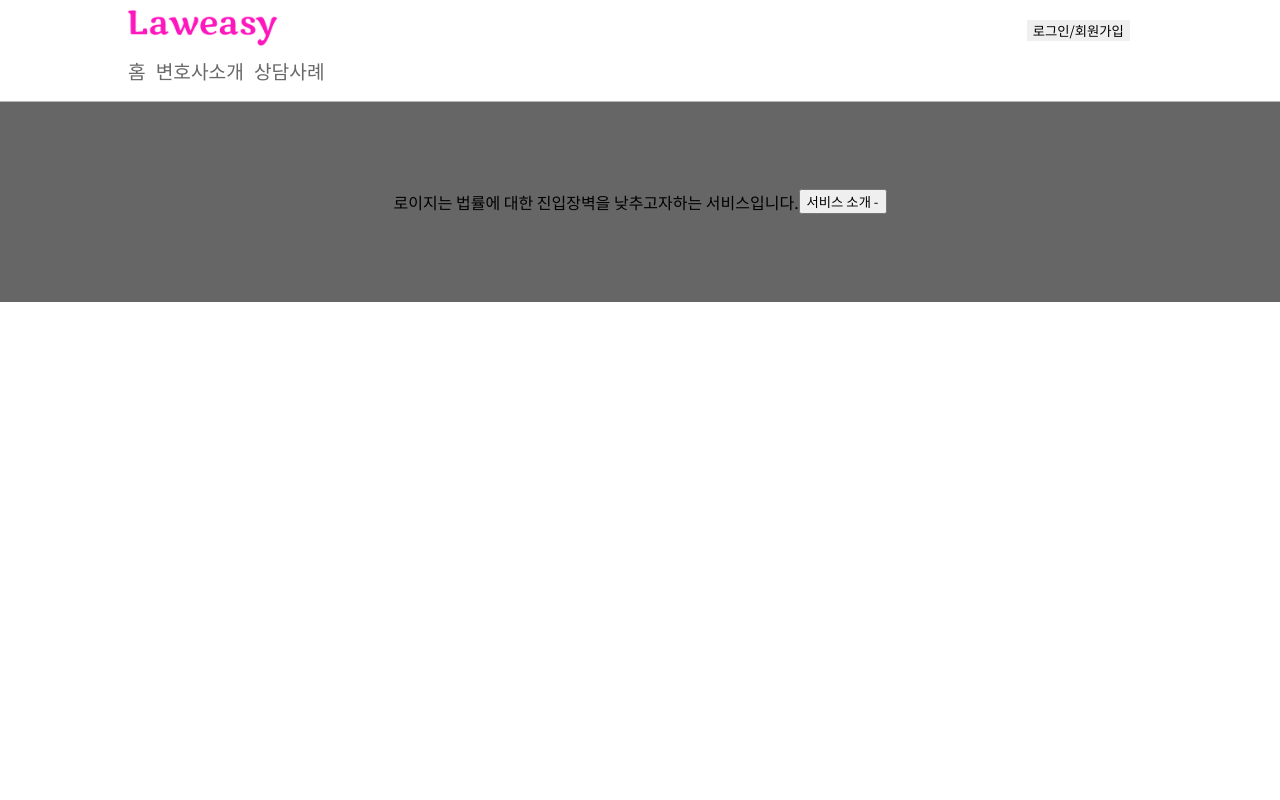
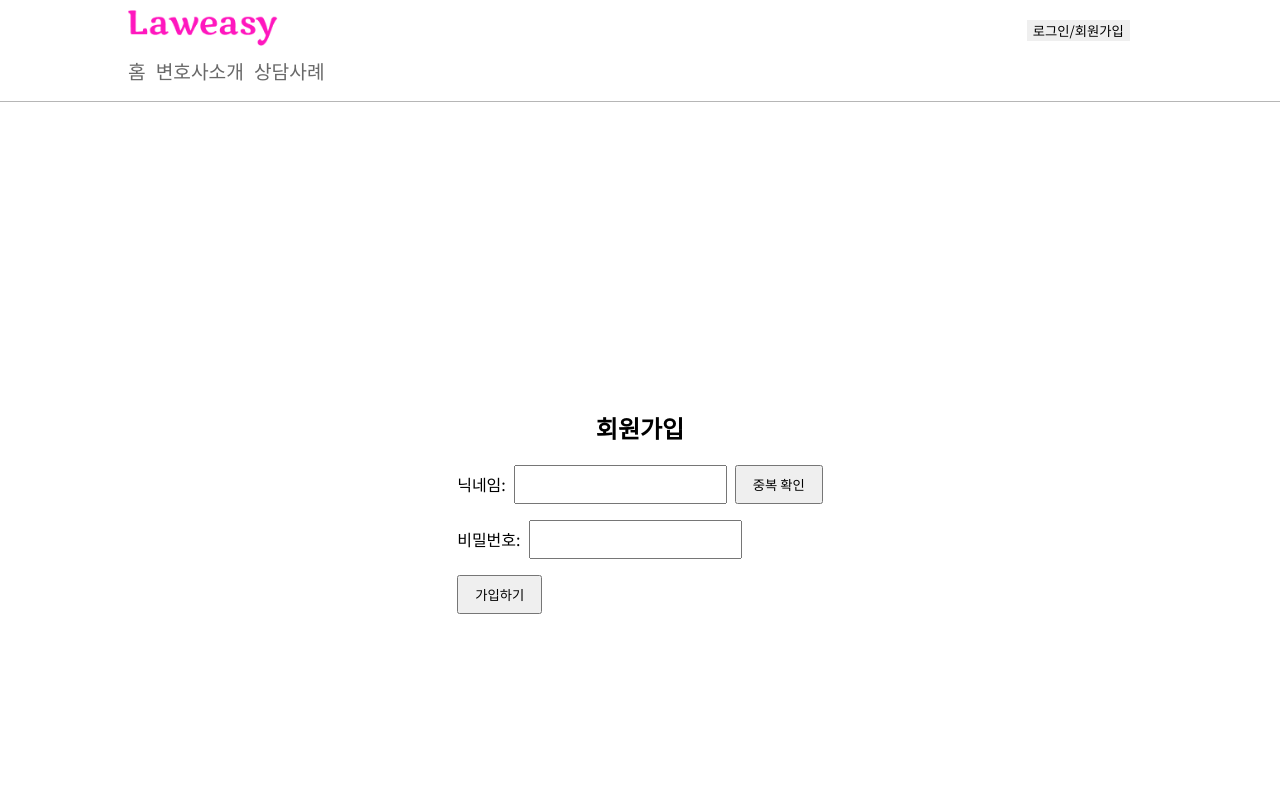
Before and after one commit to jodandan/hackathon_LawEasy, a React (Create React App) app in the folder umc-front/: page /Signup in a window 1280 px wide. Shown: the top 800 px of the page. Built offline with nearby package versions, Linux system fonts and the light colour scheme.

Commit message:
feat : 회원가입 로그인 구현

```diff
--- /dev/null
+++ b/package.json
@@ -0,0 +1,5 @@
+{
+  "dependencies": {
+    "react-icons": "^4.10.1"
+  }
+}
--- a/umc-front/src/App.js
+++ b/umc-front/src/App.js
@@ -8,7 +8,8 @@ import ListDetail from "./pages/listDetail/ListDetailPage.jsx";
 import ListWrite from "./pages/list/ListWrite.jsx";
 import FooterLaw from "./components/layouts/Footer.jsx";
 import PostList from "./pages/list/PostList.jsx";
-
+import Signup from "./pages/sign/Signup.jsx"
+import Signin from "./pages/sign/Signin.jsx";
 const App = () => {
   return (
     <Router>
@@ -20,6 +21,8 @@ const App = () => {
         <Route path="/listWrite" element={<ListWrite />} />
         <Route path="/list/:category" element={<PostList />} />
         <Route path="/myPage" element={<MyProfile />} />
+        <Route path="/Signup" element={<Signup />} />
+        <Route path="/Signin" element={<Signin />} />
       </Routes>
       <FooterLaw />
     </Router>
--- a/umc-front/src/pages/lawyer/LawyerPage.jsx
+++ b/umc-front/src/pages/lawyer/LawyerPage.jsx
@@ -4,14 +4,18 @@ import { useLocation, NavLink, Outlet } from "react-router-dom";
 import LawyerProfile from './LawyerProfile'
 
 const MenuContainer = styled.div`
+  padding-left:25px;
   display: flex;
   justify-content: space-between;
   margin: 0px 120px;
   padding-bottom: 10px;
+  border-width: 100%;
   border-bottom: 1px solid #bcbcbc;
+
 `;
 
 const MenuList = styled.ul`
+
   display: flex;
   list-style: none;
   padding: 0;
@@ -40,6 +44,7 @@ const MenuLink = styled(NavLink)`
 `;
 
 const LawyerContainer = styled.div`
+  padding-left:25px;
   height: 600px;
 `;
 
--- a/umc-front/src/pages/mypage/MyProfile.jsx
+++ b/umc-front/src/pages/mypage/MyProfile.jsx
@@ -3,19 +3,24 @@ import React from "react";
 import styled from "styled-components";
 
 const HeaderUnder = styled.div`
-  margin-top: 50px;
+  margin-top: 30px;
   display: flex;
   justify-content: center;
   align-items: center;
 `;
 
+const HistoryWrapper = styled.div`
+  padding-bottom:100px;
+`;
+
 const HistoryContainer = styled.div`
   background: #E6E6E6;
-  height: 400px;
+  height: 300px;
   width: 800px; /* Increase the width */
   text-align: center;
   margin: auto;
-  margin-top: 100px;
+  margin-top: 50px;
+  padding-bottom: 200px;
 `;
 
 const MyConsult = styled.div`
@@ -30,6 +35,7 @@ const MyConsult = styled.div`
 const Container = styled.div`
   background: #E6E6E6;
   padding: 30px; /* Adjust the padding as needed */
+
 `;
 
 const Writinglist = styled.ul`
@@ -42,6 +48,7 @@ const ListItem = styled.li`
   margin-bottom: 25px;
   padding-bottom: 20px;
   text-align: left;
+
 `;
 
 function MyProfile() {
@@ -50,6 +57,7 @@ function MyProfile() {
       <HeaderUnder>
         <h2>마이페이지</h2>
       </HeaderUnder>
+      <HistoryWrapper>
         <HistoryContainer>
           <MyConsult>내 상담내역</MyConsult>
           <Container>
@@ -62,6 +70,7 @@ function MyProfile() {
             </Writinglist>
           </Container>
         </HistoryContainer>
+      </HistoryWrapper>
     </div>
   );
 }
--- /dev/null
+++ b/umc-front/src/pages/sign/Signin.jsx
@@ -0,0 +1,90 @@
+import React, { useState } from 'react';
+import styled from 'styled-components';
+import axios from 'axios';
+import { useNavigate } from 'react-router-dom';
+
+const LoginContainer = styled.div`
+  display: flex;
+  flex-direction: column;
+  align-items: center;
+  justify-content: center;
+  height: 100vh;
+`;
+
+const LoginForm = styled.form`
+  display: flex;
+  flex-direction: column;
+  align-items: center;
+`;
+
+const FormLabel = styled.label`
+  margin-bottom: 0.5rem;
+`;
+
+const FormInput = styled.input`
+  padding: 0.5rem;
+  margin-bottom: 1rem;
+`;
+
+const SubmitButton = styled.input`
+  padding: 0.5rem 1rem;
+`;
+
+const Signin = () => {
+  const [email, setEmail] = useState('');
+  const [password, setPassword] = useState('');
+
+  const navigate = useNavigate(); // Initialize useNavigate
+
+  const handleLogin = async (e) => {
+    e.preventDefault();
+
+    try {
+      // Send email and password to the server for authentication
+      const response = await axios.post('http://43.202.93.57:8080/members/login', {
+        email,
+        password,
+
+      });
+
+      // Assuming the server responds with a token upon successful authentication
+      console.log(response.data.result.jwt)
+      const token = response.data.result.jwt;
+
+      // Store the token in local storage or state for further use
+      localStorage.setItem('token', token);
+      console.log(token);
+      console.log('Login successful!');
+      navigate('/'); // Redirect to the login page
+    } catch (error) {
+      console.error('Login failed!', error);
+    }
+  };
+
+  return (
+    <LoginContainer>
+      <h2>로그인</h2>
+      <LoginForm onSubmit={handleLogin}>
+        <FormLabel htmlFor="email">이메일:</FormLabel>
+        <FormInput
+          type="email"
+          name="email"
+          value={email}
+          onChange={(e) => setEmail(e.target.value)}
+          required
+        />
+        <FormLabel htmlFor="password">비밀번호:</FormLabel>
+        <FormInput
+          type="password"
+          name="password"
+          value={password}
+          onChange={(e) => setPassword(e.target.value)}
+          required
+        />
+        <SubmitButton type="submit" onClick={handleLogin} value="로그인" />
+      </LoginForm>
+    </LoginContainer>
+  );
+};
+
+export default Signin;
--- /dev/null
+++ b/umc-front/src/pages/sign/Signup.jsx
@@ -0,0 +1,147 @@
+import React, { useState } from 'react';
+import styled from 'styled-components';
+import axios from 'axios';
+import { useNavigate } from 'react-router-dom';
+
+const SignUpContainer = styled.div`
+  display: flex;
+  flex-direction: column;
+  align-items: center;
+  justify-content: center;
+  height: 100vh;
+`;
+
+const SignUpForm = styled.form`
+  display: flex;
+  flex-direction: column;
+  align-items: flex-start;
+`;
+
+const FormRow = styled.div`
+  display: flex;
+  align-items: center;
+  margin-bottom: 1rem;
+`;
+
+const FormLabel = styled.label`
+  margin-right: 0.5rem;
+`;
+
+const FormInput = styled.input`
+  padding: 0.5rem;
+`;
+
+const ButtonContainer = styled.div`
+  margin-left: auto;
+  display: flex;
+  align-items: center;
+`;
+
+const VerificationButton = styled.button`
+  margin-left: 0.5rem;
+  padding: 0.5rem 1rem;
+`;
+
+const SubmitButton = styled.input`
+  padding: 0.5rem 1rem;
+  ${(props) => props.disabled && 'cursor: not-allowed; opacity: 0.5;'}
+`;
+
+const ErrorMessage = styled.p`
+  color: red;
+`;
+
+const SignUp = () => {
+  const [nickname, setNickname] = useState('');
+  const [password, setPassword] = useState('');
+  const [isNicknameDuplicate, setIsNicknameDuplicate] = useState(false);
+
+  const navigate = useNavigate(); // Initialize useNavigate
+
+  const handleSignUp = async (e) => {
+    e.preventDefault();
+
+    try {
+      // 여기에 이메일 확인 및 회원가입 로직을 수행합니다.
+      const response = await axios.post('http://43.202.93.57:8080/members/signup', {
+        email:'wasd123@naver.com',
+        password,
+        role:'일반',
+        nickname
+      }, {
+
+      });
+      console.log(response)
+      console.log('회원가입이 성공하였습니다!', response.data);
+      navigate('/signin'); // Redirect to the login page
+
+    } catch (error) {
+      console.error('회원가입에 실패하였습니다!', error);
+    }
+  };
+
+  const handleDuplicateCheck = async () => {
+    try {
+      // 여기에 닉네임 중복 확인 로직을 수행합니다.
+      const nicknameResponse = await axios.get('http://43.202.93.57:8080', {
+        params: {
+          nickname,
+        },
+
+      });
+
+      if (nicknameResponse.data.isDuplicate) {
+        setIsNicknameDuplicate(true);
+      } else {
+        setIsNicknameDuplicate(false);
+      }
+
+      console.log('닉네임 중복 확인이 성공하였습니다!', nicknameResponse.data);
+    } catch (error) {
+      console.error('닉네임 중복 확인에 실패하였습니다!', error);
+    }
+  };
+
+  return (
+    <SignUpContainer>
+      <h2>회원가입</h2>
+      <SignUpForm onSubmit={handleSignUp}>
+        <FormRow>
+          <FormLabel htmlFor="nickname">닉네임:</FormLabel>
+          <FormInput
+            type="text"
+            name="nickname"
+            value={nickname}
+            onChange={(e) => setNickname(e.target.value)}
+            required
+          />
+          <ButtonContainer>
+            <VerificationButton onClick={handleDuplicateCheck}>
+              중복 확인
+            </VerificationButton>
+          </ButtonContainer>
+        </FormRow>
+        {isNicknameDuplicate && (
+          <ErrorMessage>이미 사용 중인 닉네임입니다. 다른 닉네임을 입력하세요.</ErrorMessage>
+        )}
+        <FormRow>
+          <FormLabel htmlFor="password">비밀번호:</FormLabel>
+          <FormInput
+            type="password"
+            name="password"
+            value={password}
+            onChange={(e) => setPassword(e.target.value)}
+            required
+          />
+        </FormRow>
+        <SubmitButton
+          type="submit"
+          value="가입하기"
+          disabled={isNicknameDuplicate}
+        />
+      </SignUpForm>
+    </SignUpContainer>
+  );
+};
+
+export default SignUp;
```
Also changed, not shown: 1 other file (tests, documents, lock files or other folders). Lines whose indentation alone changed are shown as unchanged.
